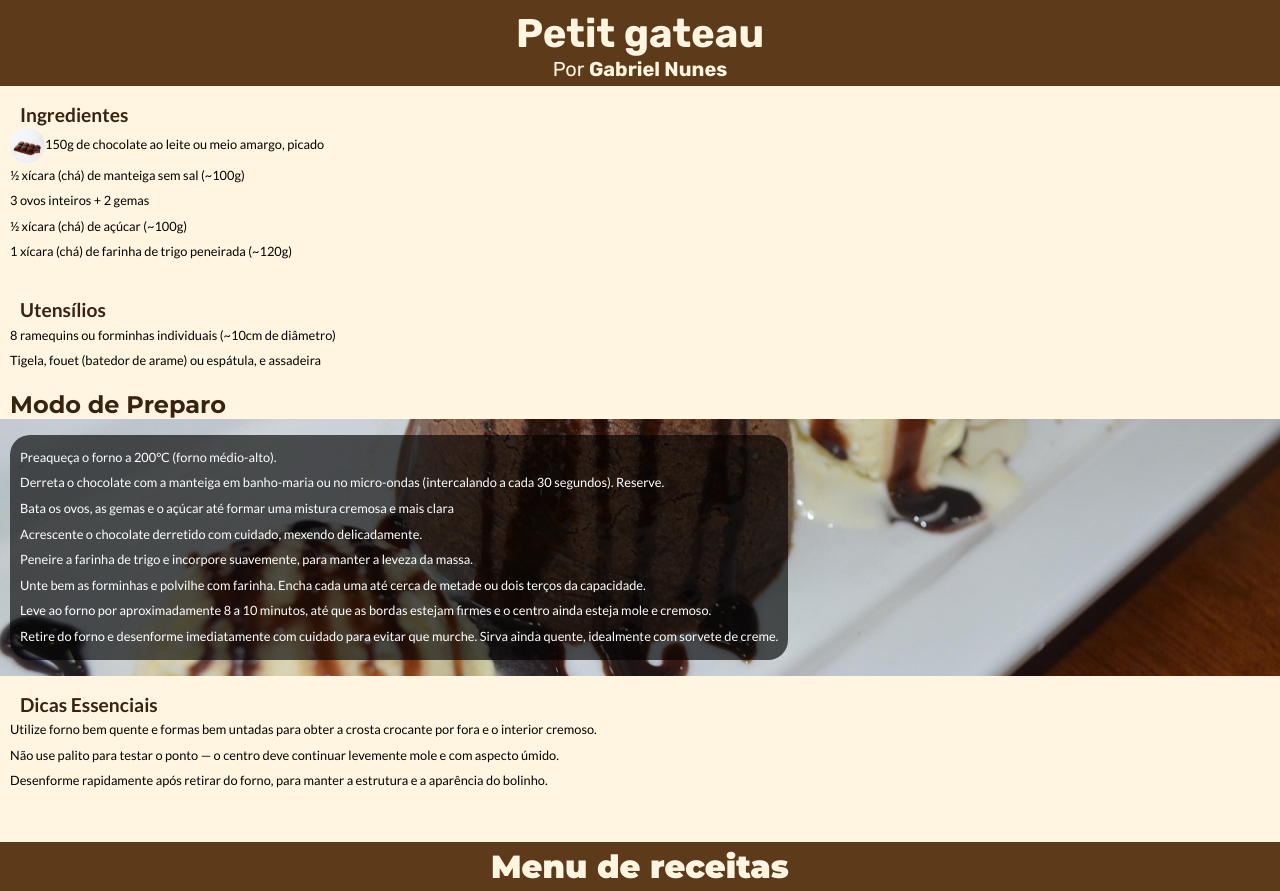
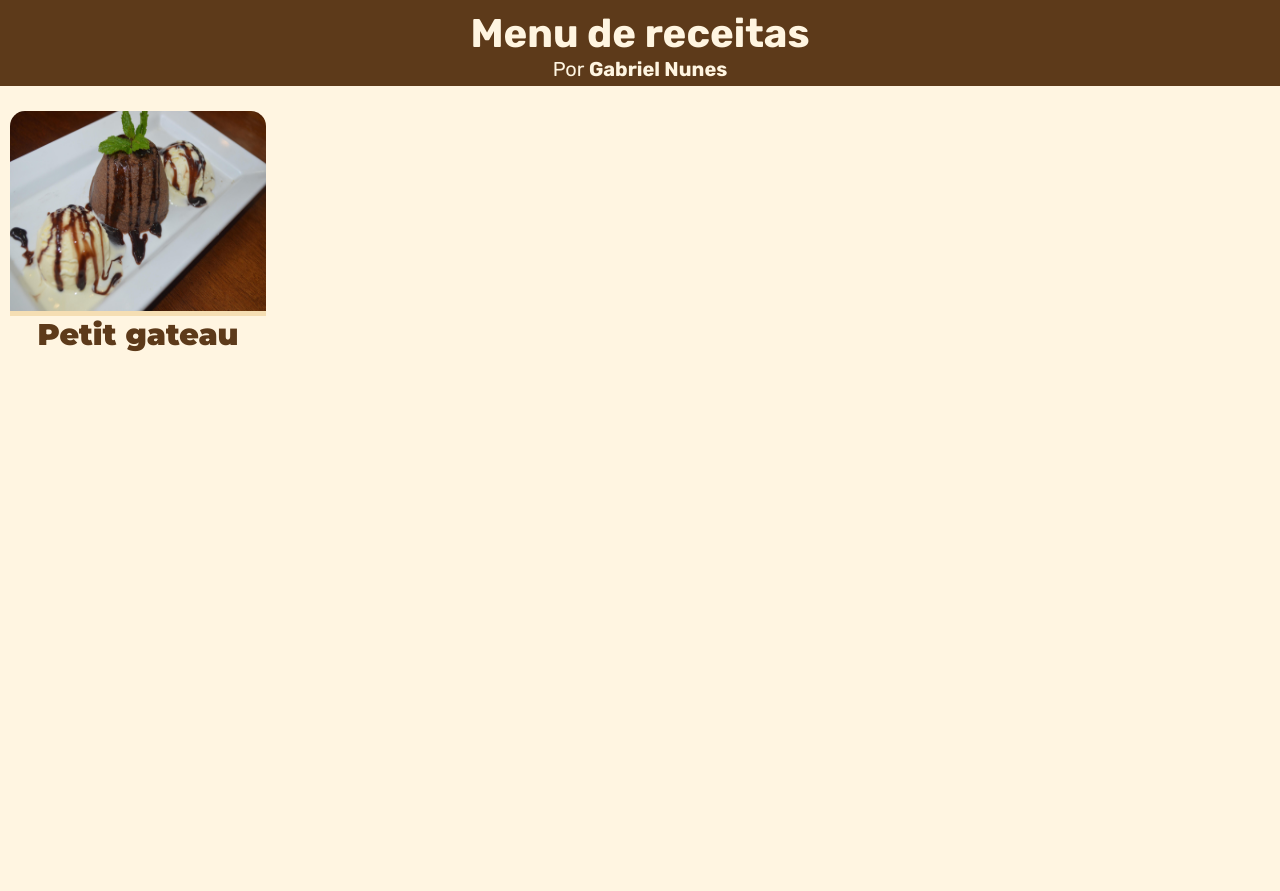
Before and after one commit to Gabruek9/projeto-receitas, a plain HTML site: page index.html in a window 1280 px wide. After the commit the page ends 800 px from the top, so only its background shows below. Drawn offline with Linux system fonts and the light colour scheme.

Commit message:
adicionei o menu de receitas
atualização com o menu de receitas e imagens de ingredientes.

```diff
--- a/index.html
+++ b/index.html
@@ -3,53 +3,17 @@
 <head>
     <meta charset="UTF-8">
     <meta name="viewport" content="width=device-width, initial-scale=1.0">
-    <title>Receitas</title>
+    <title>Menu de receitas</title>
     <link rel="stylesheet" href="style.css">
 </head>
 <body>
     <header>
-        <h1>Petit gateau</h1>
+        <h1>Menu de receitas</h1>
         <p>Por <a href="https://github.com/Gabruek9" target="_blank">Gabriel Nunes</a></p>
     </header>
-    <section class="normal">
-        <h2>Ingredientes</h2>
-        <ul>
-            <li><img src="imagens/chocolate.jpg" alt="chocolate">150g de chocolate ao leite ou meio amargo, picado</li>
-            <li>½ xícara (chá) de manteiga sem sal (~100g)</li>
-            <li>3 ovos inteiros + 2 gemas</li>
-            <li>½ xícara (chá) de açúcar (~100g)</li>
-            <li>1 xícara (chá) de farinha de trigo peneirada (~120g)</li>
-        </ul>
-    </section>
-    <section class="normal">
-        <h2>Utensílios</h2>
-        <ul>
-            <li>8 ramequins ou forminhas individuais (~10cm de diâmetro)</li>
-            <li>Tigela, fouet (batedor de arame) ou espátula, e assadeira</li>
-        </ul>
-    </section>
-    <h2>Modo de Preparo</h2>
-    <section class="imagem" id="img01">
-        <ul>
-            <li>Preaqueça o forno a 200°C (forno médio-alto).</li>
-            <li>Derreta o chocolate com a manteiga em banho-maria ou no micro-ondas (intercalando a cada 30 segundos). Reserve.</li>
-            <li>Bata os ovos, as gemas e o açúcar até formar uma mistura cremosa e mais clara</li>
-            <li>Acrescente o chocolate derretido com cuidado, mexendo delicadamente.</li>
-            <li>Peneire a farinha de trigo e incorpore suavemente, para manter a leveza da massa.</li>
-            <li>Unte bem as forminhas e polvilhe com farinha. Encha cada uma até cerca de metade ou dois terços da capacidade.</li>
-            <li>Leve ao forno por aproximadamente 8 a 10 minutos, até que as bordas estejam firmes e o centro ainda esteja mole e cremoso.</li>
-            <li>Retire do forno e desenforme imediatamente com cuidado para evitar que murche. Sirva ainda quente, idealmente com sorvete de creme.</li>
-        </ul>
-    </section>
-    <section class="normal">
-        <h2>Dicas Essenciais</h2>
-        <ul>
-            <li>Utilize forno bem quente e formas bem untadas para obter a crosta crocante por fora e o interior cremoso.</li>
-            <li>Não use palito para testar o ponto — o centro deve continuar levemente mole e com aspecto úmido.</li>
-            <li>Desenforme rapidamente após retirar do forno, para manter a estrutura e a aparência do bolinho.</li>
-        </ul>
-    </section>
-    <section class="normal"></section>
-    <footer><h1><a href="#">Menu de receitas</a></h1></footer>
+    <article>
+        <h1><a href="petitgateau.html" target="_blank"> <img src="imagens/petit-gateau.jpg" alt="petitgateau">Petit gateau</a></h1>
+    </article>
+
 </body>
 </html>
--- a/style.css
+++ b/style.css
@@ -21,11 +21,19 @@ ul{
     list-style-type: none;
 }
 li > img {
+    background-size: cover;
     width: 35px;
     height: 35px;
     border-radius: 100px;
     display: inline-block;
     vertical-align: middle;
+}
+a > img {
+    width: 20vw;
+    height: 25vh;
+    display: block;
+    border-radius: 15px 15px 0px 0px;
+    border-bottom: 5px solid wheat;
 }
 main , body {
     min-height: 100vh;
@@ -45,7 +53,16 @@ header > h1 {
 header > p {
     padding-bottom: 5px;
 }
-
+article > h1 {
+    margin:25px 0px 10px 10px ;
+    display: inline-block;
+    text-align: center;
+    font-size: 30px;
+}
+h1 > a {
+    color: #5D3A1A;
+    text-decoration: none;
+}
 a{
     color: #FFF5E1;
     text-decoration: none;
@@ -91,3 +108,6 @@ footer{
     text-align: center;
     padding: 5px;
 }
+footer > h1 > a{
+    color: #FFF5E1;
+}
```
Also changed, not shown: petitgateau.html (added, +55 -0 lines), imagens/acucar.jpg (added), imagens/farinha.jpg (added), imagens/manteiga.jpg (added), imagens/ovos.jpg (added).
